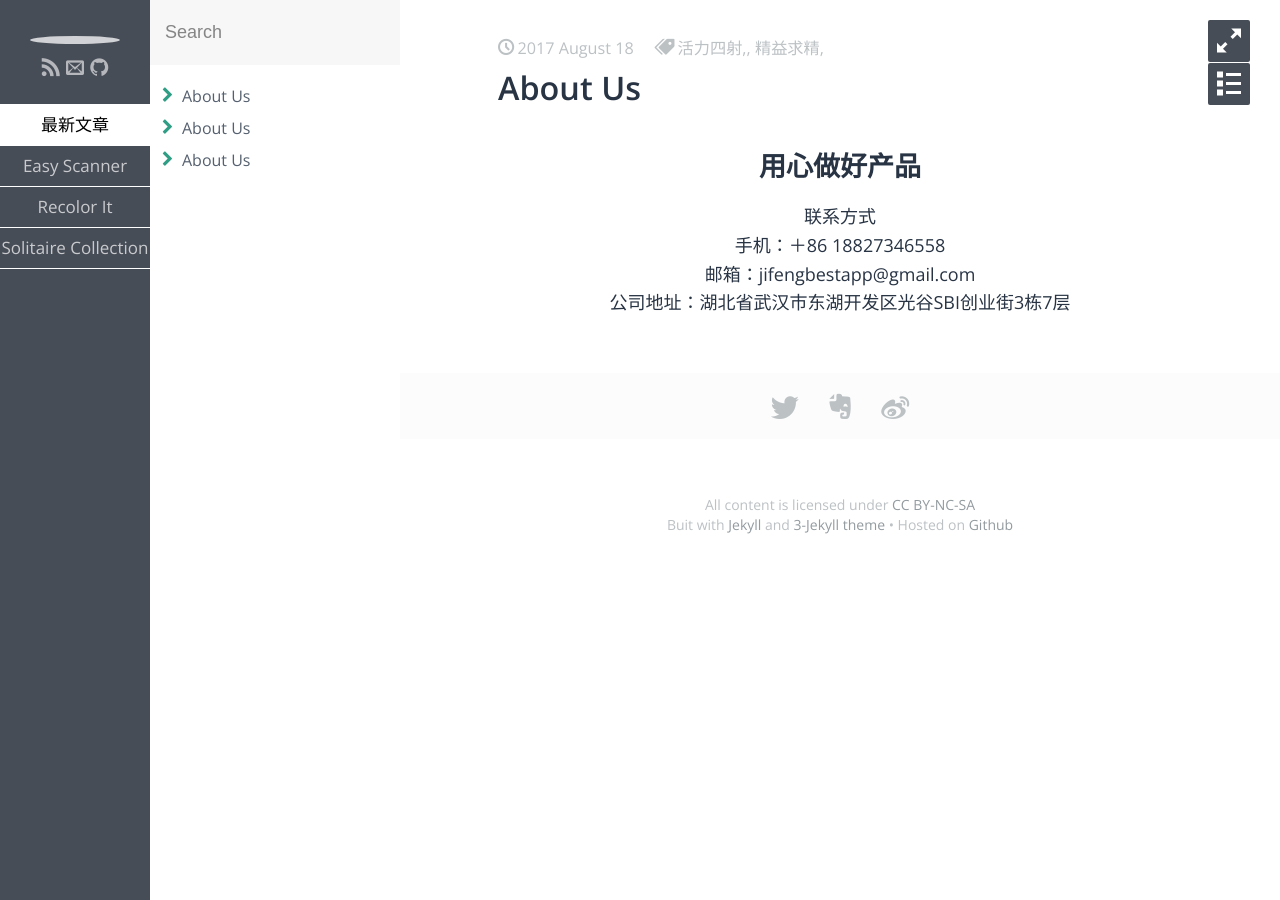
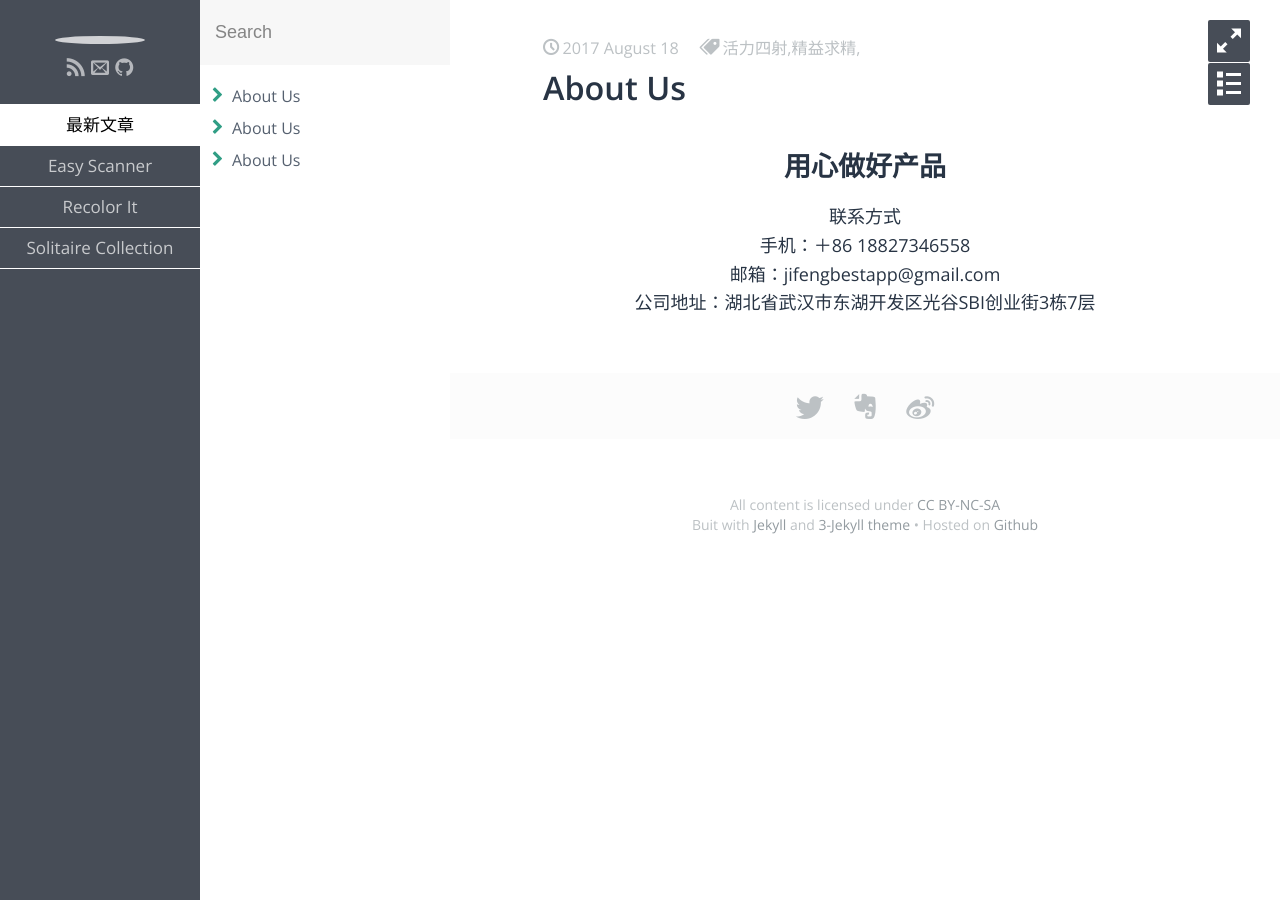
Before and after one commit to BestJiFeng/BestJiFeng.github.io, a Jekyll site: the page built from _posts/Solitaire Collection/2017-08-18-AboutUs.md, in a window 1280 px wide. Built offline with Jekyll 4.4.1, drawn with Linux system fonts in a browser that asks for light colours; some web fonts are replaced.

Commit message:
修改
修改内容

```diff
--- a/_posts/Solitaire Collection/2017-08-18-AboutUs.md
+++ b/_posts/Solitaire Collection/2017-08-18-AboutUs.md
@@ -2,7 +2,7 @@
 layout: post
 title: About Us
 category: Solitaire Collection
-tags: 活力四射, 精益求精,
+tags: 活力四射,精益求精,
 keywords: 团队,App,朝气,精益求精,用户,产品
 ---
 
--- a/css/main.sass
+++ b/css/main.sass
@@ -22,7 +22,7 @@ $sidebar-left-bg: #474d57
 $sidebar-right-bg: #f7f7f7
 
 // # Sidebar Left
-$sidebar-left-width: 150px
+$sidebar-left-width: 200px
 
 // Avatar
 $avatar-size: 90px
```
Also changed, not shown: _posts/Easy Scanner/2017-08-18-AboutUs.md (+1 -1 lines), _posts/Recolor It/2017-08-18-AboutUs.md (+1 -1 lines).
